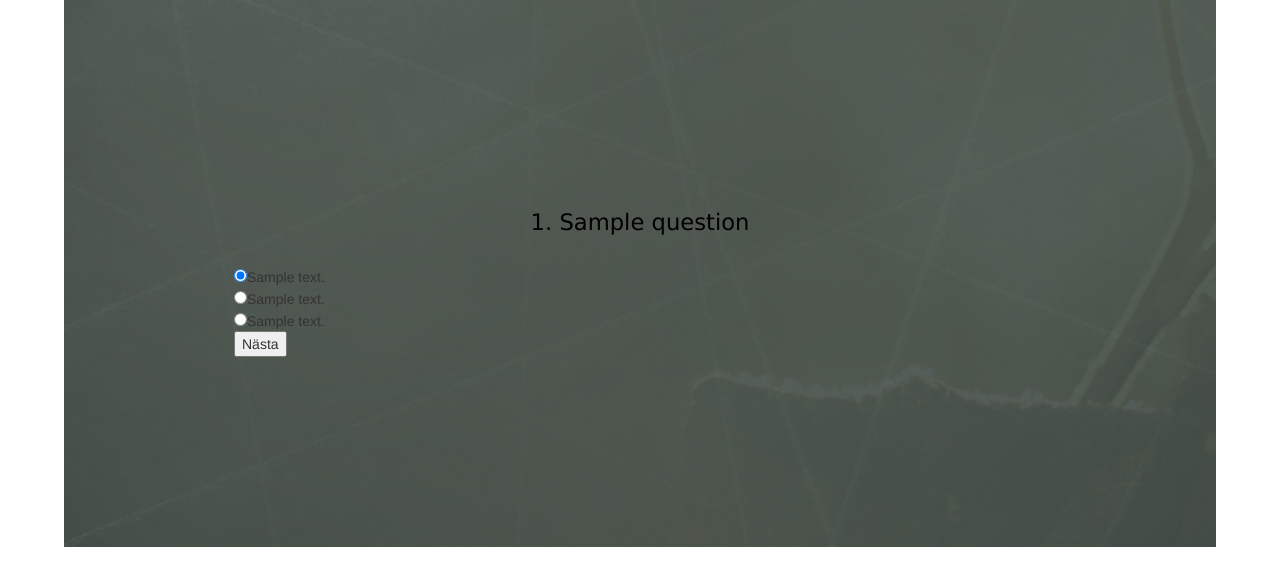
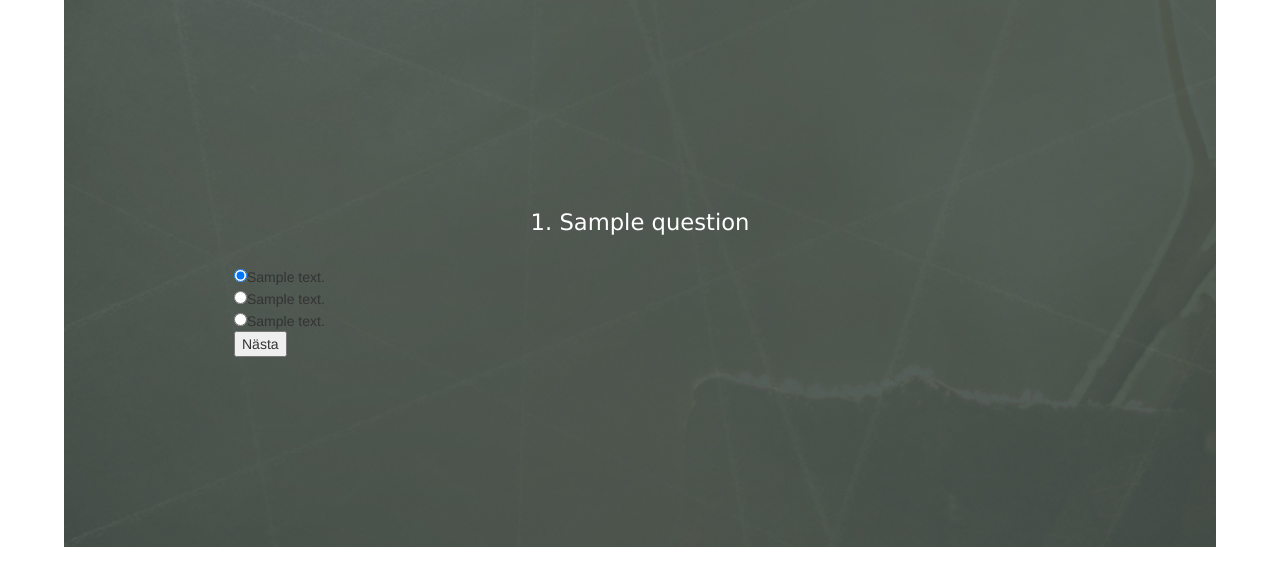
Before and after one commit to SusLin77/Quizproject, a Django app: page /quiz/1/question/1/ in a window 1280 px wide. Shown: the top 586 px of the page. Run offline with Django 3.2, Linux system fonts and the light colour scheme; tables that the repository leaves empty hold one stand-in row (values such as "Sample post"); some libraries are stand-ins or nearby versions.

Commit message:
Changed color back to ffffff

```diff
--- a/static/quiz.css
+++ b/static/quiz.css
@@ -28,7 +28,7 @@ h2 {
 }
 
 h3 {
-	color: #000;
+	color: #ffffff;
 	font-family: verdana;
 	font-size: 17pt;
 	text-align: center;
```
